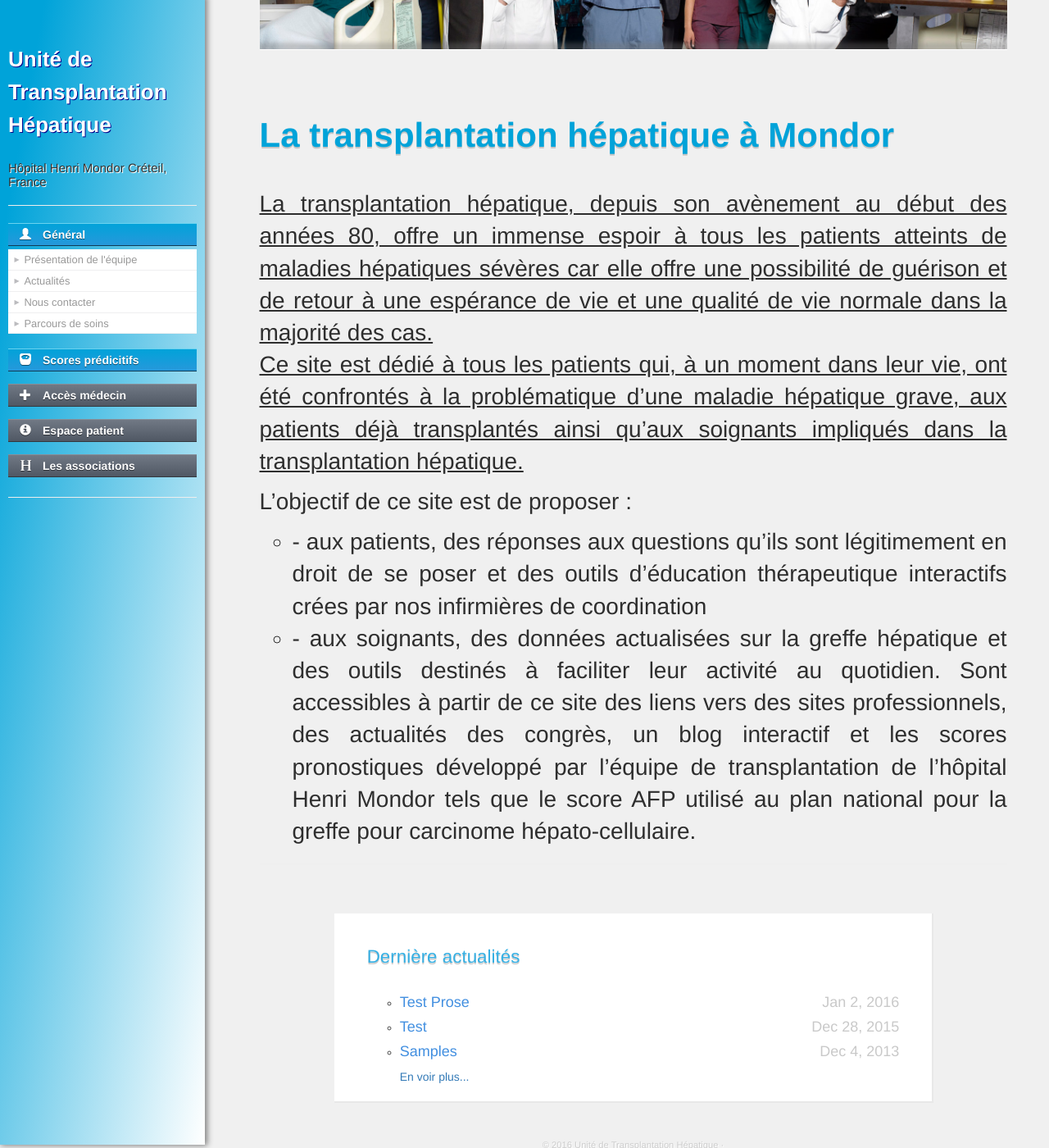
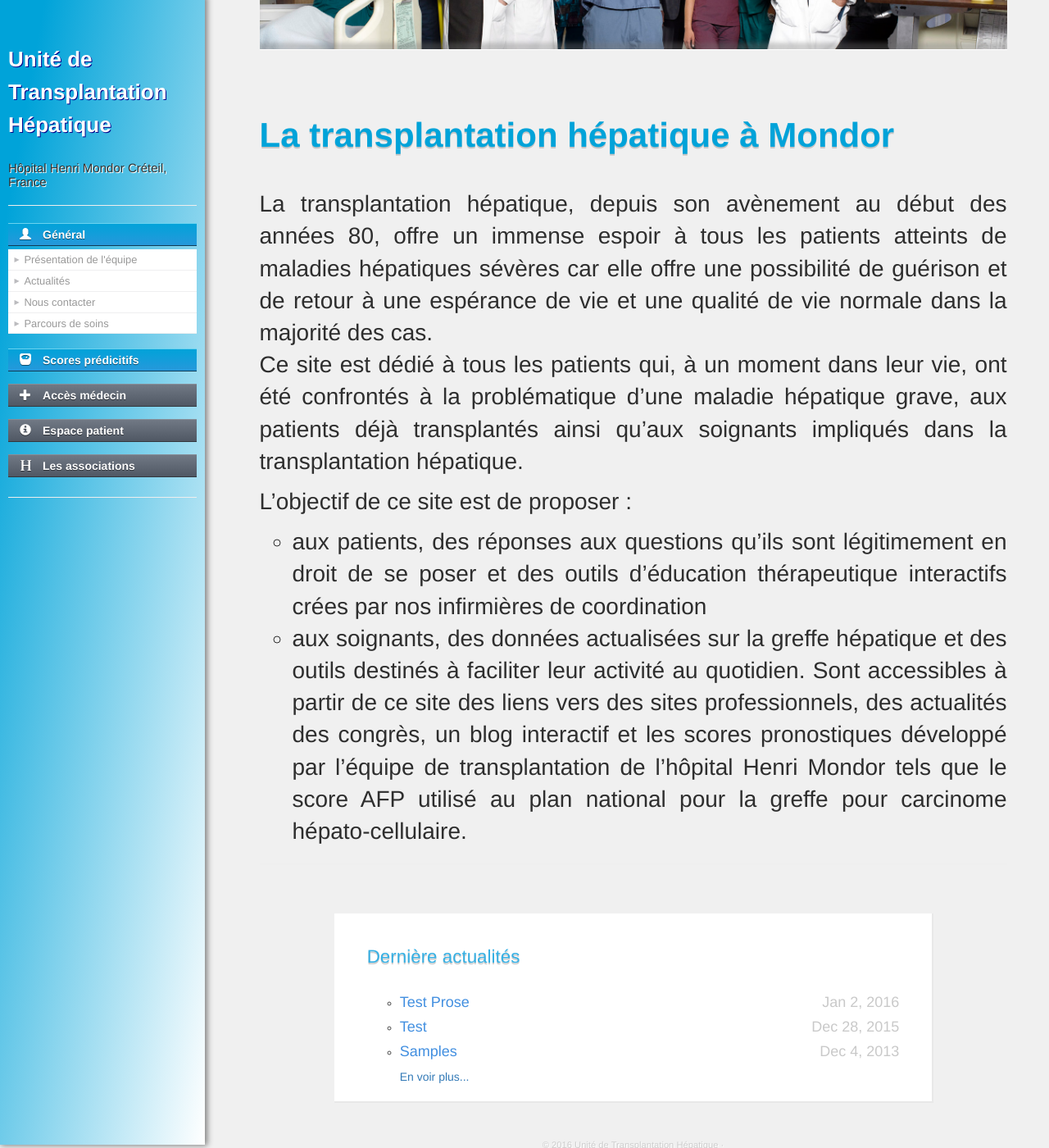
Before and after one commit to jphr/ARPHD, a Jekyll site: the page built from index.html, in a window 1280 px wide and 1400 px high, scrolled down 239 px. Shown: the whole window at 82% size. Built offline with Jekyll 4.4.1, drawn with Linux system fonts in a browser that asks for light colours.

Commit message:
Fixes landing page

```diff
--- a/_includes/greeting.html
+++ b/_includes/greeting.html
@@ -2,7 +2,7 @@
   <div class="container">
     <div id="welcome-greeting">
       <h1>La transplantation hépatique à Mondor</h1>
-      <h2>La transplantation hépatique, depuis son avènement au début des années 80, offre un immense espoir à tous les patients atteints de maladies hépatiques sévères car elle offre une possibilité de guérison et de retour à une espérance de vie et une qualité de vie normale dans la majorité des cas.<br/> Ce site est dédié à tous les patients qui, à un moment dans leur vie, ont été confrontés à la problématique d’une maladie hépatique grave, aux patients déjà transplantés ainsi qu’aux soignants impliqués dans la transplantation hépatique.</h2>
+      <p>La transplantation hépatique, depuis son avènement au début des années 80, offre un immense espoir à tous les patients atteints de maladies hépatiques sévères car elle offre une possibilité de guérison et de retour à une espérance de vie et une qualité de vie normale dans la majorité des cas.<br/> Ce site est dédié à tous les patients qui, à un moment dans leur vie, ont été confrontés à la problématique d’une maladie hépatique grave, aux patients déjà transplantés ainsi qu’aux soignants impliqués dans la transplantation hépatique.</p>
         <p>L’objectif de ce site est de proposer :
           <ul>
             <li>aux patients, des réponses aux questions qu’ils sont légitimement en droit de se poser et des outils d’éducation thérapeutique interactifs crées par nos infirmières de coordination</li>
--- a/css/hc.css
+++ b/css/hc.css
@@ -393,11 +393,6 @@ pre
   padding-top:0;
   line-height:140%;
   text-align: justify;
-}
-
-#welcome-greeting li:before
-{
-  content: " - ";
 }
 
 #welcome-greeting h2 a
```
